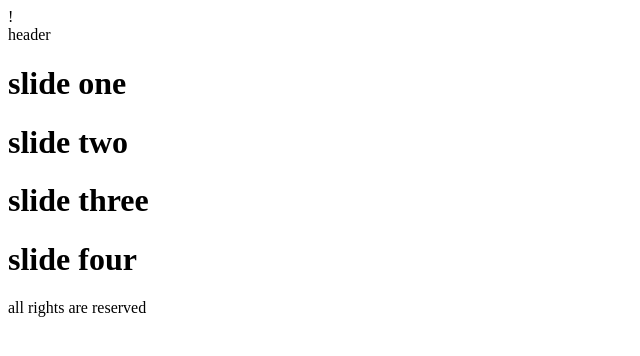
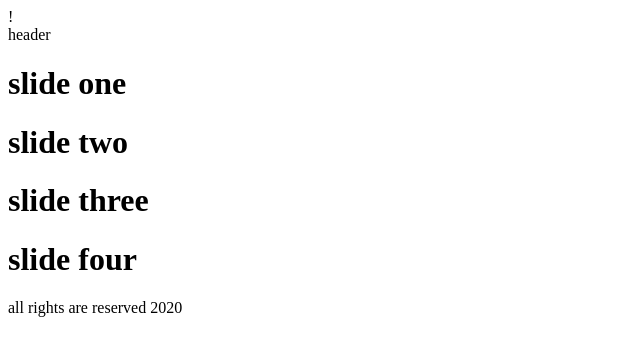
Before and after one commit to hamimoaf/git-project, a plain HTML site: page index.html in a window 1280 px wide. Shown: the full height of the page, 0-640 px from the left. Drawn offline with Linux system fonts and the light colour scheme.

Commit message:
year added

```diff
--- a/index.html
+++ b/index.html
@@ -15,9 +15,9 @@
     <h1>slide two</h1>
     <h1>slide three</h1>
     <h1>slide four</h1>
-</div>
 <footer>
-    all rights are reserved
+    all rights are reserved 2020
+
 
 </footer>
 
```
